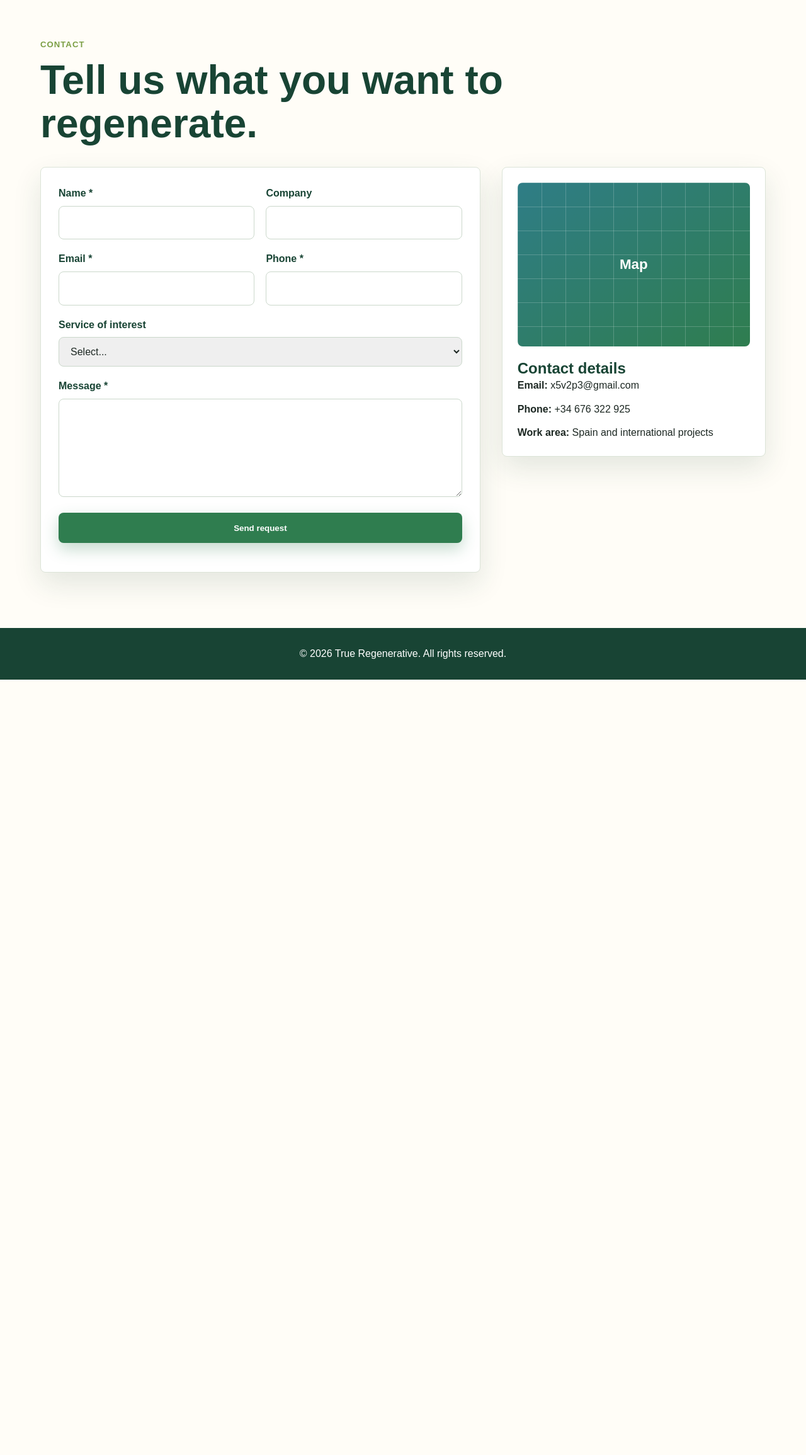
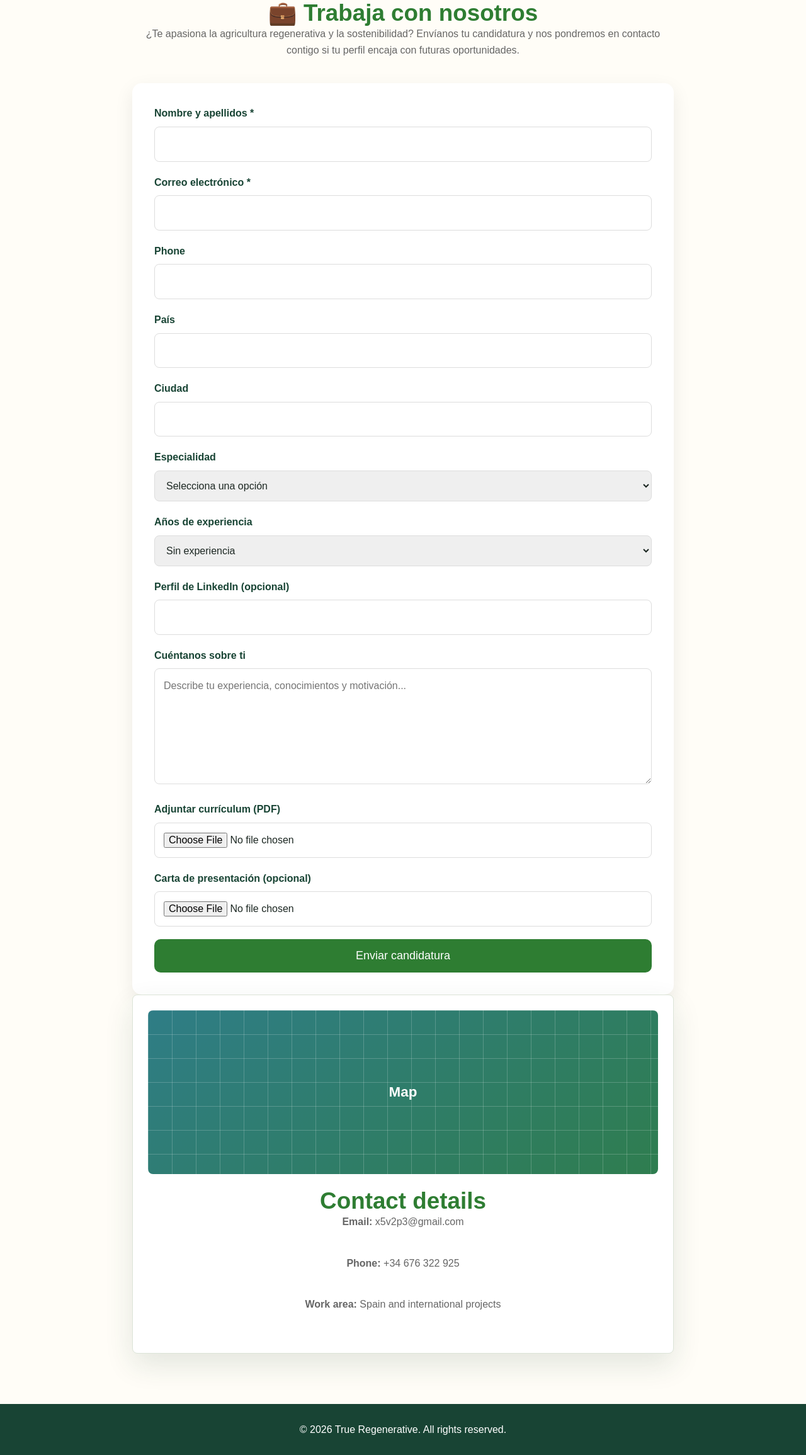
Before and after one commit to MarSalonParera/pagina_xavi, a PHP site: page /contacto.html in a window 1280 px wide. Shown: the part 80-2390 px from the top of the page at 63% size. Before the commit the page ends 1159 px from the top, so only its background shows below. Run offline with PHP 8.4, Linux system fonts and the light colour scheme.

Commit message:
cambios contacto y servicios

```diff
--- a/contacto.html
+++ b/contacto.html
@@ -27,49 +27,121 @@
     </header>
 
     <main>
-        <section class="section page-section contact-section">
-            <div class="section-heading">
-                <p class="eyebrow">Contacto</p>
-                <h1>Cuéntanos qué quieres regenerar.</h1>
+        <section class="trabaja-nosotros">
+
+    <div class="titulo">
+        <h2>💼 Trabaja con nosotros</h2>
+        <p>
+            ¿Te apasiona la agricultura regenerativa y la sostenibilidad?
+            Envíanos tu candidatura y nos pondremos en contacto contigo si
+            tu perfil encaja con futuras oportunidades.
+        </p>
     </div>
-            <div class="contact-grid">
-                <form id="consultoria" class="contact-form" action="procesar_consultoria.php" method="POST">
-                    <div class="form-row">
-                        <label for="nombre">Nombre *</label>
-                        <input type="text" id="nombre" name="nombre" required>
+
+    <form action="php/procesar_candidato.php" method="POST" enctype="multipart/form-data">
+
+        <div class="grupo">
+            <label>Nombre y apellidos *</label>
+            <input type="text" name="nombre" required>
         </div>
-                    <div class="form-row">
-                        <label for="empresa">Empresa</label>
-                        <input type="text" id="empresa" name="empresa">
+
+        <div class="grupo">
+            <label>Correo electrónico *</label>
+            <input type="email" name="email" required>
         </div>
-                    <div class="form-row">
-                        <label for="email">Correo *</label>
-                        <input type="email" id="email" name="email" required>
+
+        <div class="grupo">
+            <label>Teléfono</label>
+            <input type="tel" name="telefono">
         </div>
-                    <div class="form-row">
-                        <label for="telefono">Teléfono *</label>
-                        <input type="tel" id="telefono" name="telefono" required >
+
+        <div class="grupo">
+            <label>País</label>
+            <input type="text" name="pais">
         </div>
-                    <div class="form-row full">
-                        <label for="tipo_proyecto">Servicio de interés</label>
-                        <select id="tipo_proyecto" name="tipo_proyecto">
-                            <option value="">Seleccionar...</option>
+
+        <div class="grupo">
+            <label>Ciudad</label>
+            <input type="text" name="ciudad">
+        </div>
+
+        <div class="grupo">
+            <label>Especialidad</label>
+
+            <select name="especialidad">
+
+                <option>Selecciona una opción</option>
+
+                <option>Ingeniería Agrónoma</option>
+
                 <option>Agricultura Regenerativa</option>
-                            <option>Regeneración de Agua</option>
-                            <option>Acuicultura Regenerativa</option>
+
+                <option>Gestión del Agua</option>
+
+                <option>Biochar</option>
+
                 <option>Microalgas</option>
+
                 <option>Biofertilizantes</option>
-                            <option>Biochar</option>
-                            <option>Gestión Holística</option>
+
+                <option>Acuicultura</option>
+
+                <option>Consultoría Ambiental</option>
+
+                <option>Investigación</option>
+
+                <option>Otro</option>
+
             </select>
+
         </div>
-                    <div class="form-row full">
-                        <label for="mensaje">Mensaje *</label>
-                        <textarea id="mensaje" name="descripcion" rows="5" required></textarea>
+
+        <div class="grupo">
+            <label>Años de experiencia</label>
+
+            <select name="experiencia">
+
+                <option>Sin experiencia</option>
+                <option>1 - 3 años</option>
+                <option>4 - 6 años</option>
+                <option>7 - 10 años</option>
+                <option>Más de 10 años</option>
+
+            </select>
+
         </div>
-                    <button class="button primary full" type="submit">Enviar solicitud</button>
-                    <p class="form-note" role="status" aria-live="polite"></p>
+
+        <div class="grupo">
+            <label>Perfil de LinkedIn (opcional)</label>
+            <input type="url" name="linkedin">
+        </div>
+
+        <div class="grupo">
+            <label>Cuéntanos sobre ti</label>
+
+            <textarea
+                name="descripcion"
+                rows="6"
+                placeholder="Describe tu experiencia, conocimientos y motivación..."></textarea>
+
+        </div>
+
+        <div class="grupo">
+            <label>Adjuntar currículum (PDF)</label>
+            <input type="file" name="cv" accept=".pdf">
+        </div>
+
+        <div class="grupo">
+            <label>Carta de presentación (opcional)</label>
+            <input type="file" name="carta" accept=".pdf">
+        </div>
+
+        <button type="submit">
+            Enviar candidatura
+        </button>
+
     </form>
+
     <aside class="contact-info">
                     <div class="map-placeholder" role="img" aria-label="Mapa de ubicación de True Regenerative">
                         <span>Mapa</span>
@@ -80,7 +152,9 @@
                     <p><strong>Área de trabajo:</strong> España y proyectos internacionales</p>
                 </aside>
             </div>
+
 </section>
+
     </main>
 
     <footer class="site-footer">
--- a/css/styles.css
+++ b/css/styles.css
@@ -618,6 +618,239 @@ textarea {
     background: #b64235;
 }
 
+.trabaja-nosotros{
+
+    max-width:900px;
+    margin:auto;
+    padding:80px 20px;
+
+}
+
+.trabaja-nosotros h2{
+
+    text-align:center;
+    font-size:2.3rem;
+    color:#2E7D32;
+
+}
+
+.trabaja-nosotros p{
+
+    text-align:center;
+    color:#666;
+    margin-bottom:40px;
+
+}
+
+.trabaja-nosotros form{
+
+    background:#fff;
+    padding:35px;
+    border-radius:15px;
+    box-shadow:0 10px 30px rgba(0,0,0,.08);
+
+}
+
+.grupo{
+
+    margin-bottom:20px;
+
+}
+
+.grupo label{
+
+    display:block;
+    margin-bottom:8px;
+    font-weight:600;
+
+}
+
+.grupo input,
+.grupo select,
+.grupo textarea{
+
+    width:100%;
+    padding:14px;
+    border:1px solid #ddd;
+    border-radius:8px;
+    font-size:16px;
+
+}
+
+.grupo textarea{
+
+    resize:vertical;
+
+}
+
+button{
+
+    width:100%;
+    padding:16px;
+    border:none;
+    border-radius:10px;
+    background:#2E7D32;
+    color:white;
+    font-size:18px;
+    cursor:pointer;
+
+}
+
+button:hover{
+
+    background:#256428;
+
+}
+
+.benefits{
+
+    padding:100px 8%;
+    background:#F7F5EF;
+
+}
+
+.benefits-header{
+
+    text-align:center;
+    max-width:850px;
+    margin:0 auto 70px;
+
+}
+
+.section-tag{
+
+    color:#6A9E3A;
+    font-weight:700;
+    letter-spacing:3px;
+    text-transform:uppercase;
+
+}
+
+.benefits-header h2{
+
+    font-size:48px;
+    color:#184D3A;
+    margin:18px 0;
+
+}
+
+.benefits-header p{
+
+    color:#666;
+    font-size:18px;
+    line-height:1.7;
+
+}
+
+/* GRID */
+
+.benefits-grid{
+
+    display:grid;
+    grid-template-columns:repeat(3,1fr);
+    gap:30px;
+
+}
+
+/* TARJETA */
+
+.benefit-card{
+
+    background:#fff;
+
+    padding:35px;
+
+    border-radius:20px;
+
+    text-align:center;
+
+    box-shadow:0 8px 30px rgba(0,0,0,.08);
+
+    transition:.35s;
+
+    border-top:5px solid #2E7D32;
+
+}
+
+.benefit-card:hover{
+
+    transform:translateY(-10px);
+
+    box-shadow:0 18px 40px rgba(0,0,0,.15);
+
+}
+
+/* ICONO */
+
+.benefit-icon{
+
+    width:80px;
+    height:80px;
+
+    margin:auto;
+
+    border-radius:50%;
+
+    background:#EAF4E5;
+
+    display:flex;
+
+    justify-content:center;
+
+    align-items:center;
+
+    font-size:38px;
+
+    margin-bottom:20px;
+
+    transition:.3s;
+
+}
+
+.benefit-card:hover .benefit-icon{
+
+    background:#2E7D32;
+
+    transform:rotate(10deg) scale(1.08);
+
+}
+
+/* TITULO */
+
+.benefit-card h3{
+
+    font-size:28px;
+
+    color:#184D3A;
+
+    margin-bottom:18px;
+
+}
+
+/* TEXTO */
+
+.benefit-card p{
+
+    color:#555;
+
+    line-height:1.8;
+
+    font-size:16px;
+
+}
+
+/* RESPONSIVE */
+
+@media(max-width:1100px){
+
+    .benefits-grid{
+
+        grid-template-columns:repeat(2,1fr);
+
+    }
+
+}
+
 @media (max-width: 1040px) {
     .services-grid,
     .benefits-grid {
```
Also changed, not shown: servicios.html (+99 -20 lines). Lines whose indentation alone changed are shown as unchanged.
